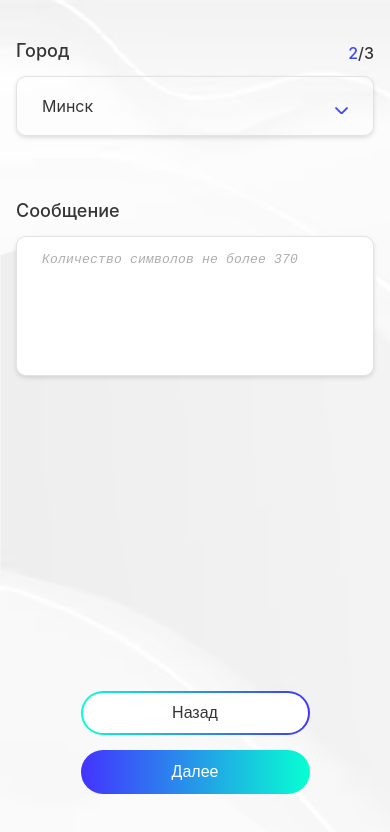
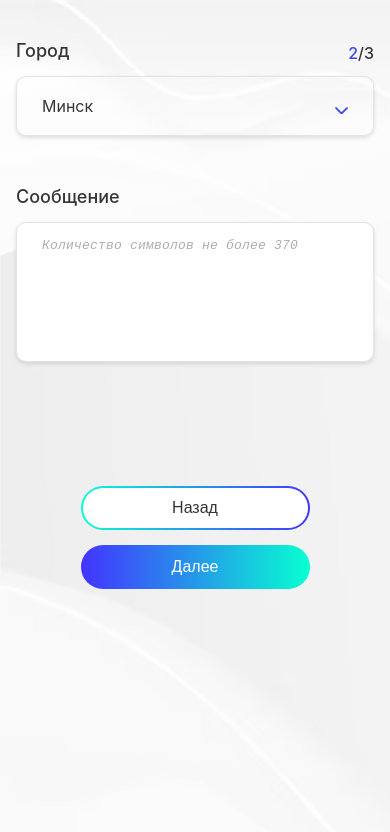
Before and after one commit to Aleksandr-Glebik/lead-pro-group-test-task, a React (Create React App) app: page /2 in a window 390 px wide. Shown: the top 832 px of the page. Built offline with nearby package versions, Linux system fonts and the light colour scheme.

Commit message:
fix: zIndex for inputSelect

```diff
--- a/src/components/InputContainer/InputContainer.tsx
+++ b/src/components/InputContainer/InputContainer.tsx
@@ -10,6 +10,7 @@ import InputCheckbox from '../UI/inputs/InputCheckbox/InputCheckbox'
 interface InputContainerProps {
   label?: string
   type: 'range' | 'radio' | 'select' | 'textArea' | 'text' | 'tel' | 'checked'
+  style?: any
 }
 
 const InputContainer: React.FC<InputContainerProps> = ({ label, type }) => {
--- a/src/components/UI/inputs/InputSelect/InputSelect.module.css
+++ b/src/components/UI/inputs/InputSelect/InputSelect.module.css
@@ -50,7 +50,8 @@
     border: 1px solid #E3E3E3;
     border-radius: 0 0 10px 10px;
     box-shadow: rgba(99, 99, 99, 0.2) 0px 2px 4px 0px;
-    z-index: 1000;
+    background: #FFFFFF;
+    /* z-index: 1000; */
 }
 
 .list.up {
@@ -66,7 +67,7 @@
     padding: 0 25px;
     margin: 18px 0;
     position: relative;
-    z-index: 1000;
+    /* z-index: 1000; */
 }
 .item:hover {
     color: #3D46FA;
--- a/src/pages/SecondPage/SecondPage.module.css
+++ b/src/pages/SecondPage/SecondPage.module.css
@@ -1,4 +1,5 @@
 .btnContainer {
+    margin-top: 50px;
     display: flex;
     justify-content: center;
     align-items: center;
@@ -22,8 +23,14 @@
     color: #FFFFFF;
 }
 
+.gap {
+    width: 100%;
+    height: 50px;
+}
+
 @media screen and (min-width: 320px) and (max-width: 580px) {
     .btnContainer {
+        margin-top: 120px;
         flex-direction: column;
         gap: 15px;
         align-self: flex-end;
--- a/src/pages/SecondPage/SecondPage.tsx
+++ b/src/pages/SecondPage/SecondPage.tsx
@@ -18,9 +18,16 @@ const SecondPage = () => {
   }, [city, text])
 
   return (
-    <>
-        <InputContainer label='Город' type='select'/>
-        <InputContainer label='Сообщение' type='textArea'/>
+    <div>
+        <InputContainer label='Город' type='select' style={{
+          position: 'relative',
+          zIndex: '1000 !important'
+        }}/>
+        <div className={styles.gap}></div>
+        <InputContainer label='Сообщение' type='textArea' style={{
+          position: 'relative',
+          zIndex: '10 !important'
+        }}/>
         <div className={styles.btnContainer}>
             <Button className='back'>
               <Link
@@ -58,7 +65,7 @@ const SecondPage = () => {
               }
             </Button>
         </div>
-    </>
+    </div>
   )
 }
 
```
